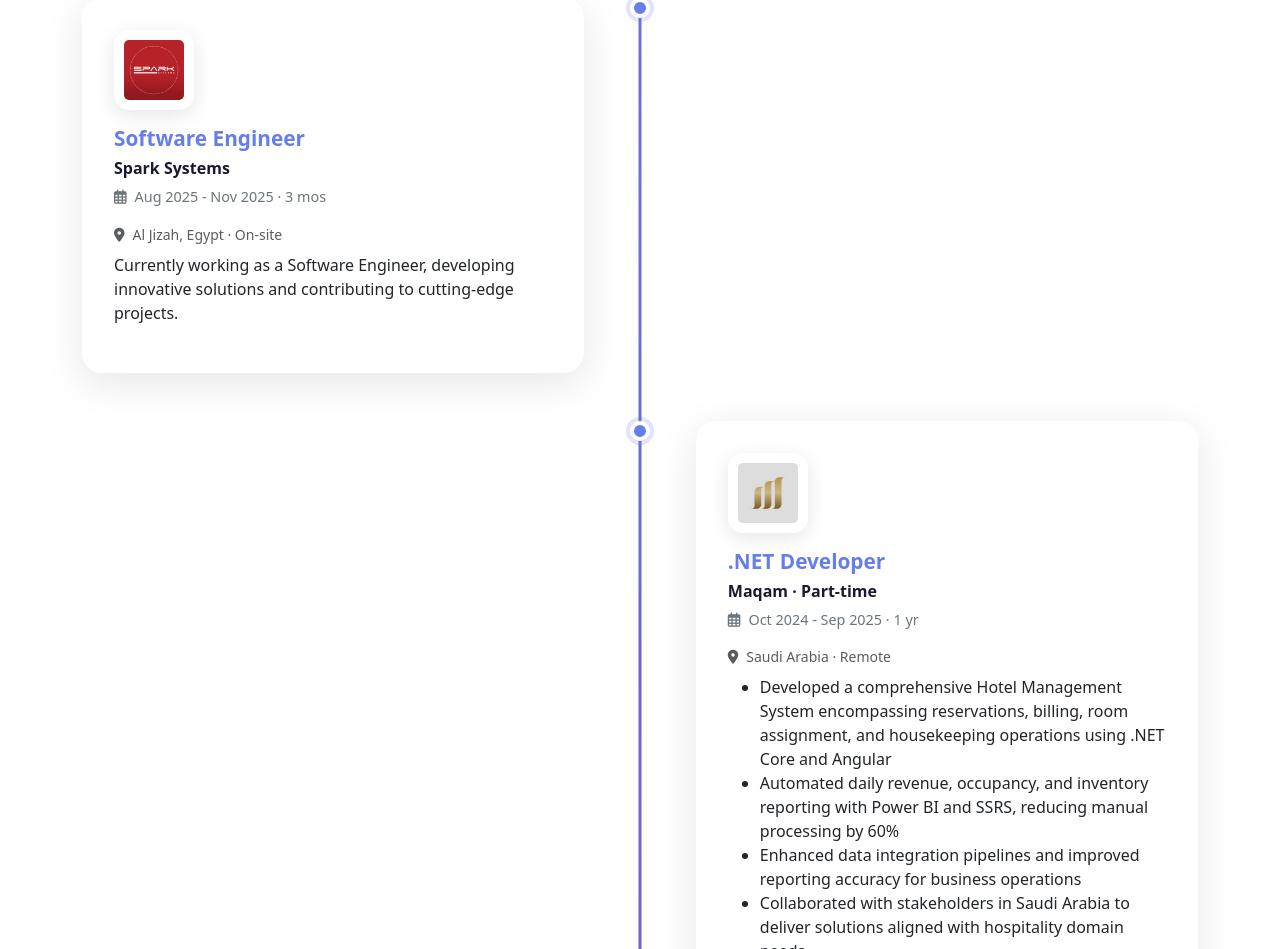
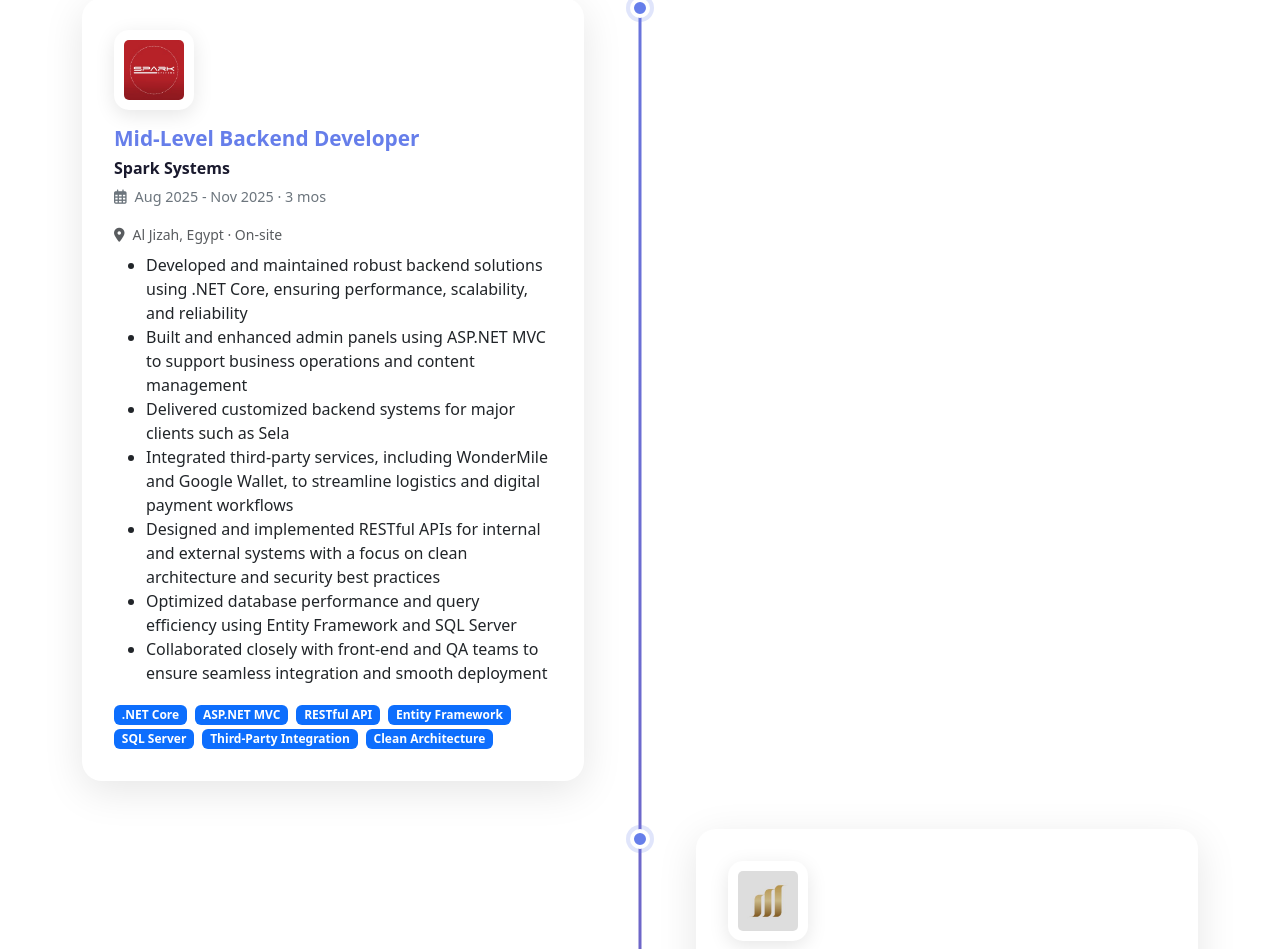
Before and after one commit to Ereh11/Portfolio, a plain HTML site: page index.html in a window 1280 px wide. Shown: the part 2629-3578 px from the top of the page. Drawn offline with nearby package versions, Linux system fonts and the light colour scheme.

Commit message:
Update job title and responsibilities for Spark Systems role in experience section

```diff
--- a/index.html
+++ b/index.html
@@ -142,11 +142,28 @@
         <div class="timeline-item">
           <div class="timeline-content">
             <img src="./imgs/spark.jpg" alt="Spark Systems" class="company-logo">
-            <h5 class="job-title">Software Engineer</h5>
+            <h5 class="job-title">Mid-Level Backend Developer</h5>
             <h6 class="company-name">Spark Systems</h6>
             <p class="job-period"><i class="far fa-calendar-alt me-2"></i>Aug 2025 - Nov 2025 · 3 mos</p>
             <p class="text-muted small mb-2"><i class="fas fa-map-marker-alt me-2"></i>Al Jizah, Egypt · On-site</p>
-            <p>Currently working as a Software Engineer, developing innovative solutions and contributing to cutting-edge projects.</p>
+            <ul class="mb-0">
+              <li>Developed and maintained robust backend solutions using .NET Core, ensuring performance, scalability, and reliability</li>
+              <li>Built and enhanced admin panels using ASP.NET MVC to support business operations and content management</li>
+              <li>Delivered customized backend systems for major clients such as Sela</li>
+              <li>Integrated third-party services, including WonderMile and Google Wallet, to streamline logistics and digital payment workflows</li>
+              <li>Designed and implemented RESTful APIs for internal and external systems with a focus on clean architecture and security best practices</li>
+              <li>Optimized database performance and query efficiency using Entity Framework and SQL Server</li>
+              <li>Collaborated closely with front-end and QA teams to ensure seamless integration and smooth deployment</li>
+            </ul>
+            <div class="mt-3">
+              <span class="badge bg-primary me-1">.NET Core</span>
+              <span class="badge bg-primary me-1">ASP.NET MVC</span>
+              <span class="badge bg-primary me-1">RESTful API</span>
+              <span class="badge bg-primary me-1">Entity Framework</span>
+              <span class="badge bg-primary me-1">SQL Server</span>
+              <span class="badge bg-primary me-1">Third-Party Integration</span>
+              <span class="badge bg-primary me-1">Clean Architecture</span>
+            </div>
           </div>
         </div>
 
```
